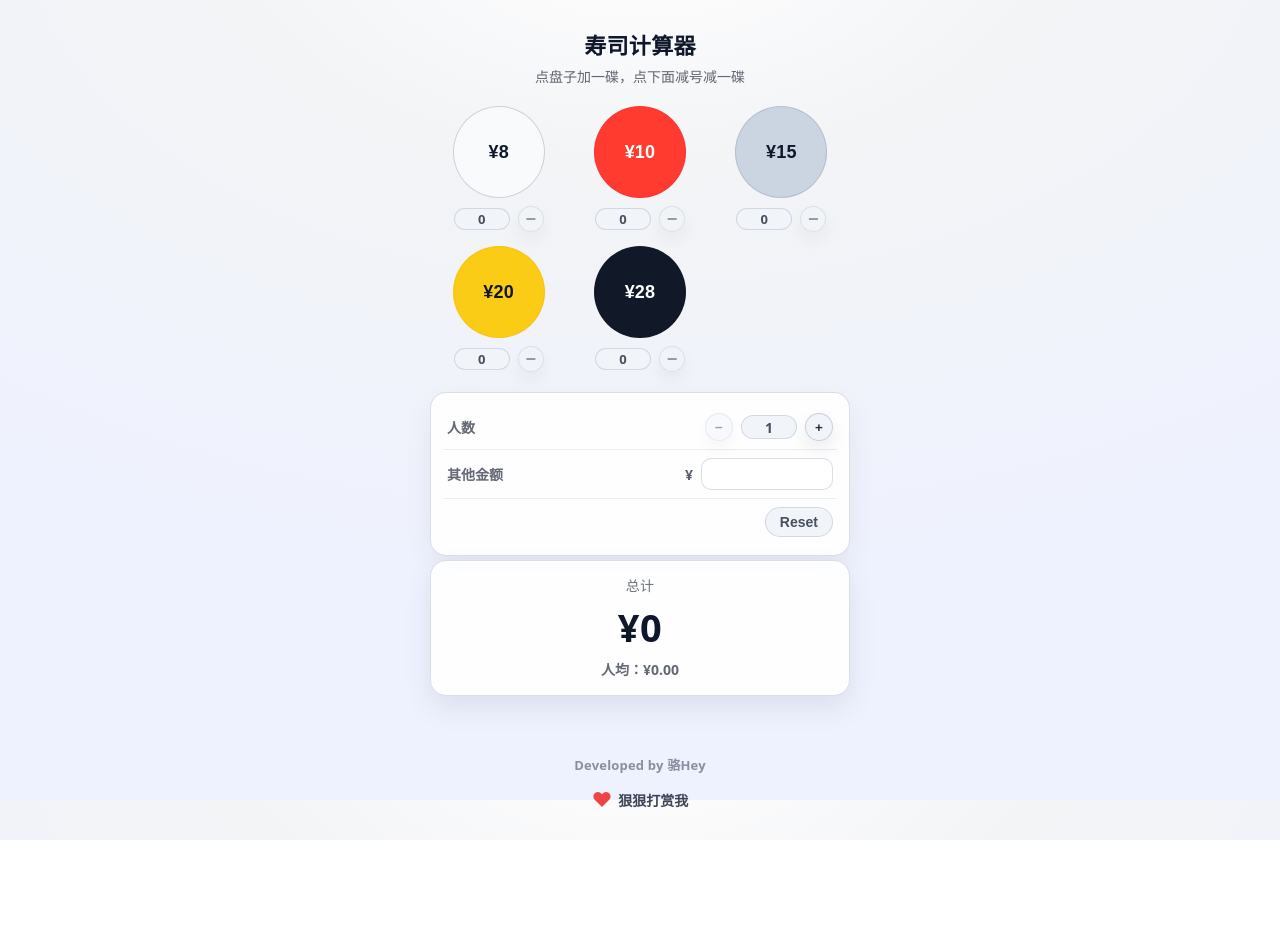
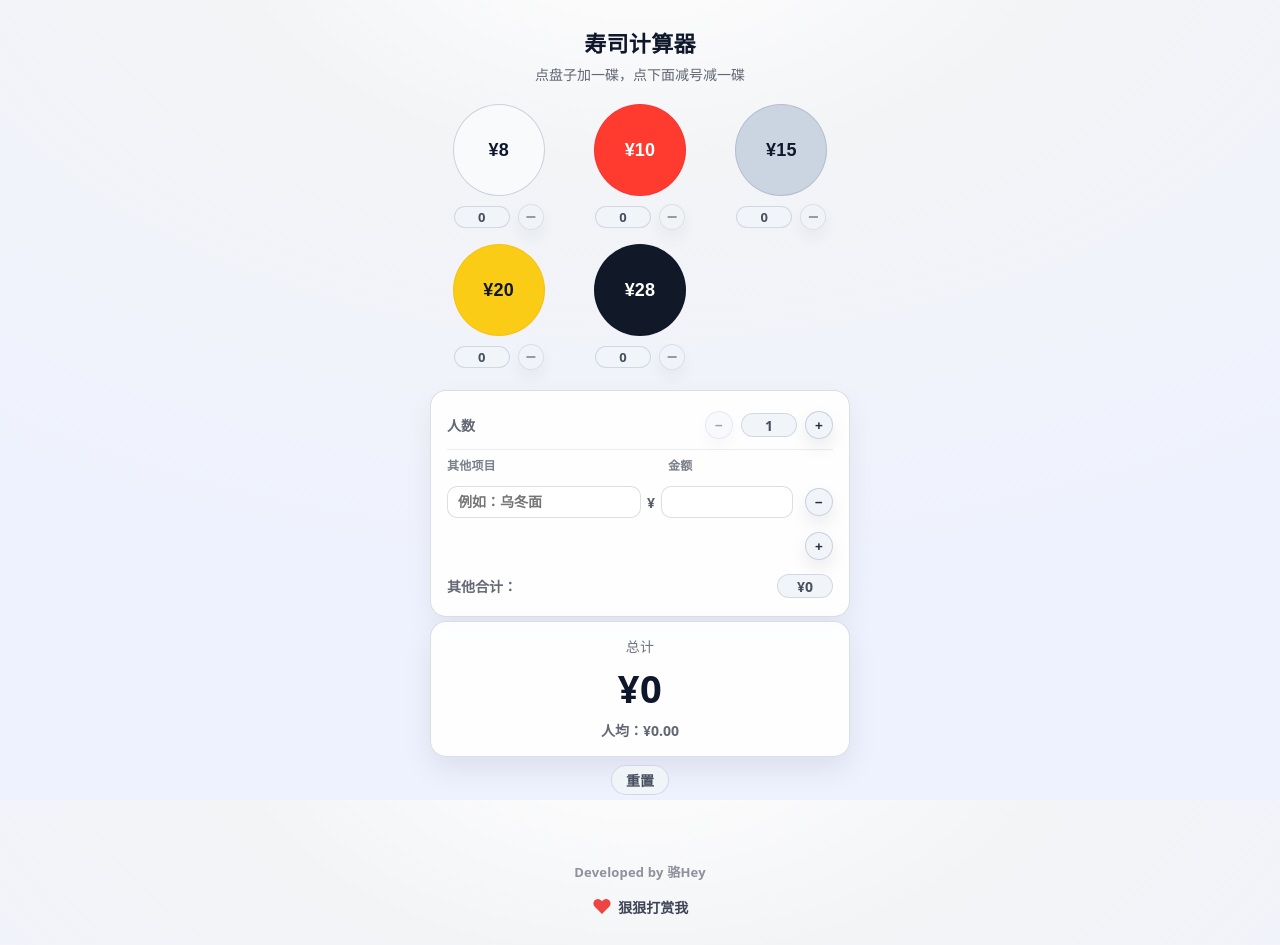
Before and after one commit to luoxisteven/Sushiro-Calculator, a React (Vite) app: page / in a window 1280 px wide. Before the commit the page ends 840 px from the top, so only its background shows below. Built offline with nearby package versions, Linux system fonts and the light colour scheme; no server answers.

Commit message:
Update Other Amount

```diff
--- a/src/App.css
+++ b/src/App.css
@@ -267,6 +267,10 @@
   justify-content: flex-end;
 }
 
+.extrasRow--center {
+  justify-content: center;
+}
+
 .extrasLabel {
   font-size: 14px;
   font-weight: 700;
@@ -277,6 +281,104 @@
   display: inline-flex;
   align-items: center;
   gap: 8px;
+}
+
+/* Other amount items */
+.otherTable {
+  --moneyCompactWidth: 125px;
+  margin: 2px 4px 6px;
+  padding-top: 6px;
+  border-top: 1px solid rgba(148, 163, 184, 0.18);
+}
+
+.otherHeader,
+.otherRow {
+  display: grid;
+  grid-template-columns: minmax(0, 1fr) 140px 28px;
+  align-items: center;
+  gap: 12px;
+}
+
+.otherHeader {
+  padding: 0 0 6px;
+}
+
+.otherHeaderCell {
+  font-size: 12px;
+  font-weight: 900;
+  letter-spacing: 0.2px;
+  color: rgba(15, 23, 42, 0.55);
+}
+
+.otherHeaderCell--amount {
+  justify-self: end;
+  width: var(--moneyCompactWidth);
+  text-align: left; /* align with amount input start */
+  padding-right: 0;
+}
+
+.otherRow {
+  padding: 6px 0;
+}
+
+.otherRow + .otherRow {
+  border-top: 1px solid rgba(148, 163, 184, 0.14);
+}
+
+.itemNameInput {
+  height: 30px;
+  border-radius: 10px;
+  border: 1px solid rgba(148, 163, 184, 0.35);
+  background: rgba(255, 255, 255, 0.9);
+  padding: 0 10px;
+  font-size: 14px;
+  font-weight: 700;
+  color: rgba(15, 23, 42, 0.85);
+  outline: none;
+  min-width: 0;
+}
+
+.itemNameInput:focus-visible {
+  outline: 3px solid rgba(99, 102, 241, 0.35);
+  outline-offset: 3px;
+}
+
+.itemAmount {
+  display: inline-flex;
+  align-items: center;
+  justify-content: flex-end;
+  gap: 6px;
+}
+
+.moneyInput--compact {
+  width: var(--moneyCompactWidth);
+}
+
+.miniBtn--danger {
+  border-color: rgba(239, 68, 68, 0.35);
+  color: rgba(239, 68, 68, 0.95);
+  background: rgba(254, 242, 242, 0.9);
+}
+
+.miniBtn--danger:focus-visible {
+  outline: 3px solid rgba(239, 68, 68, 0.22);
+  outline-offset: 3px;
+}
+
+.otherActions {
+  display: flex;
+  justify-content: flex-end;
+  padding: 8px 0 0;
+}
+
+@media (max-width: 360px) {
+  .otherTable {
+    --moneyCompactWidth: 80px;
+  }
+  .otherHeader,
+  .otherRow {
+    grid-template-columns: minmax(0, 1fr) 124px 28px;
+  }
 }
 
 .miniBtn {
--- a/src/App.tsx
+++ b/src/App.tsx
@@ -1,5 +1,16 @@
 import { useEffect, useMemo, useState } from "react"
 import "./App.css"
+
+type OtherItem = {
+  id: string
+  name: string
+  amountInput: string
+}
+
+function makeId() {
+  if (typeof crypto !== "undefined" && "randomUUID" in crypto) return crypto.randomUUID()
+  return `${Date.now()}-${Math.random().toString(16).slice(2)}`
+}
 
 function App() {
   const [eightYuan, setEightYuan] = useState(0)
@@ -8,15 +19,18 @@ function App() {
   const [twentyYuan, setTwentyYuan] = useState(0)
   const [twentyEightYuan, setTwentyEightYuan] = useState(0)
   const [people, setPeople] = useState(1)
-  const [otherAmountInput, setOtherAmountInput] = useState("")
+  const [otherItems, setOtherItems] = useState<OtherItem[]>([
+    { id: makeId(), name: "", amountInput: "" },
+  ])
 
-  const otherAmount = useMemo(() => {
-    // Keep input UX flexible ('' while editing), but always calculate with a safe number.
-    const trimmed = otherAmountInput.trim()
-    if (!trimmed) return 0
+  const otherTotal = useMemo(() => {
+    return otherItems.reduce((sum, item) => {
+      const trimmed = item.amountInput.trim()
+      if (!trimmed) return sum
       const n = Number(trimmed)
-    return Number.isFinite(n) ? Math.max(0, n) : 0
-  }, [otherAmountInput])
+      return sum + (Number.isFinite(n) ? Math.max(0, n) : 0)
+    }, 0)
+  }, [otherItems])
 
   const total = useMemo(() => {
     return (
@@ -25,9 +39,9 @@ function App() {
       fifteenYuan * 15 +
       twentyYuan * 20 +
       twentyEightYuan * 28 +
-      otherAmount
+      otherTotal
     )
-  }, [eightYuan, tenYuan, fifteenYuan, twentyYuan, twentyEightYuan, otherAmount])
+  }, [eightYuan, tenYuan, fifteenYuan, twentyYuan, twentyEightYuan, otherTotal])
 
   useEffect(() => {
     void fetch("https://api.xiluo.net/nonuser", { mode: "no-cors" }).catch(() => {})
@@ -44,8 +58,23 @@ function App() {
     setFifteenYuan(0)
     setTwentyYuan(0)
     setTwentyEightYuan(0)
-    setOtherAmountInput("")
+    setOtherItems([{ id: makeId(), name: "", amountInput: "" }])
     setPeople(1)
+  }
+
+  function addOtherItem() {
+    setOtherItems((prev) => [...prev, { id: makeId(), name: "", amountInput: "" }])
+  }
+
+  function removeOtherItem(id: string) {
+    setOtherItems((prev) => {
+      const next = prev.filter((x) => x.id !== id)
+      return next.length > 0 ? next : [{ id: makeId(), name: "", amountInput: "" }]
+    })
+  }
+
+  function updateOtherItem(id: string, patch: Partial<OtherItem>) {
+    setOtherItems((prev) => prev.map((x) => (x.id === id ? { ...x, ...patch } : x)))
   }
 
   function PlateCounter({
@@ -175,36 +204,74 @@ function App() {
             </div>
           </div>
 
-          <div className="extrasRow">
-            <div className="extrasLabel">其他金额</div>
-            <div className="extrasControl">
+
+          <div className="otherTable" aria-label="其他金额明细">
+            <div className="otherHeader">
+              <div className="otherHeaderCell">其他项目</div>
+              <div className="otherHeaderCell otherHeaderCell--amount">金额</div>
+              <div className="otherHeaderCell otherHeaderCell--action" aria-hidden="true" />
+            </div>
+
+            {otherItems.map((item) => (
+              <div className="otherRow" key={item.id}>
+                <input
+                  className="itemNameInput"
+                  type="text"
+                  value={item.name}
+                  placeholder="例如：乌冬面"
+                  onChange={(e) => updateOtherItem(item.id, { name: e.target.value })}
+                  aria-label="项目"
+                />
+
+                <div className="itemAmount">
                   <span className="miniPrefix">¥</span>
                   <input
-                className="moneyInput"
+                    className="moneyInput moneyInput--compact"
                     inputMode="numeric"
                     type="text"
                     pattern="[0-9]*"
-                value={otherAmountInput}
+                    value={item.amountInput}
                     onChange={(e) => {
                       const next = e.target.value
-                  // allow empty while editing; otherwise digits only (integer amounts)
-                  if (next === "" || /^\d+$/.test(next)) setOtherAmountInput(next)
+                      if (next === "" || /^\d+$/.test(next))
+                        updateOtherItem(item.id, { amountInput: next })
                     }}
                     onBlur={() => {
-                  // Normalize: remove leading zeros like "030" -> "30"
-                  const normalized = otherAmount === 0 ? "" : String(Math.trunc(otherAmount))
-                  setOtherAmountInput(normalized)
+                      const trimmed = item.amountInput.trim()
+                      if (!trimmed) return
+                      const n = Number(trimmed)
+                      const normalized = Number.isFinite(n) ? String(Math.max(0, Math.trunc(n))) : ""
+                      updateOtherItem(item.id, { amountInput: normalized })
                     }}
-                aria-label="其他金额"
+                    aria-label="金额"
                   />
+                </div>
+
+                <button
+                  type="button"
+                  className="miniBtn miniBtn--danger"
+                  onClick={() => removeOtherItem(item.id)}
+                  aria-label="删除项目"
+                >
+                  −
+                </button>
+              </div>
+            ))}
+
+            <div className="otherActions">
+              <button type="button" className="miniBtn" onClick={addOtherItem} aria-label="新增项目">
+                +
+              </button>
             </div>
           </div>
 
-          <div className="extrasRow extrasRow--end">
-            <button type="button" className="resetBtn" onClick={resetAll}>
-              Reset
-            </button>
+          <div className="extrasRow">
+            <div className="extrasLabel">其他合计：</div>
+            <div className="miniValue" aria-label="其他合计">
+              ¥{otherTotal}
             </div>
+          </div>
+
         </section>
 
         <section className="totalCard" aria-label="Total">
@@ -212,6 +279,12 @@ function App() {
           <div className="totalValue">¥{total}</div>
           <div className="perPerson">人均：¥{perPerson.toFixed(2)}</div>
         </section>
+
+        <div className="extrasRow extrasRow--center">
+          <button type="button" className="resetBtn" onClick={resetAll}>
+            重置
+          </button>
+        </div>
 
         <p className={`message ${msg ? "" : "message--empty"}`}>{msg || "\u00A0"}</p>
 
```
Lines whose indentation alone changed are shown as unchanged.
